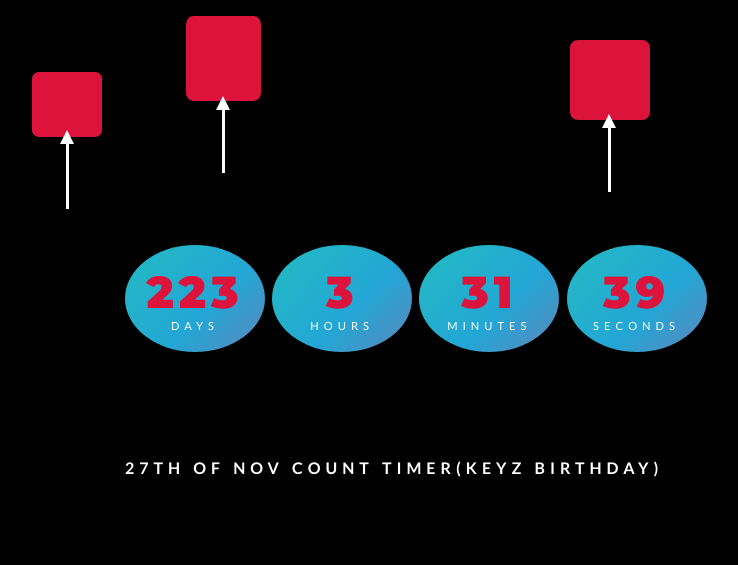
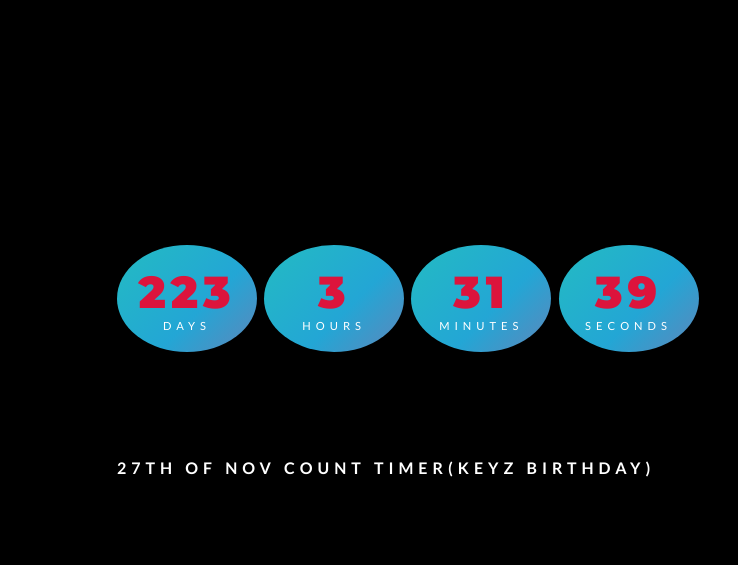
Before and after one commit to omololacrea8/Count-Timer, a plain HTML site: page index.html in a window 1280 px wide. Shown: the whole page, without its empty margins (198-936 px from the left). Drawn offline with Linux system fonts and the light colour scheme.

Commit message:
Update style.css

```diff
--- a/style.css
+++ b/style.css
@@ -1,20 +1,22 @@
 @import url('https://fonts.googleapis.com/css?family=Lato:400,700|Montserrat:900');
+
+
 
 body {
   display: grid;
-  place-items:center;
+  place-items: center;
   background:black;
-  height:100vh;
-  width:100vw;
-  text-align:center;
+  height: 100vh;
+
+
 }
 
 .container {
-  display:flex;
-  flex-wrap:wrap;
+  display: flex;
+  flex-wrap: wrap;
+  max-width:650px;
   margin: auto;
   overflow: hidden;
-  width: 650px;
   height: 480px;
 }
 
@@ -80,67 +82,12 @@ h1 {
   font-size: 4em;
 }
 
-.x {
-  position: absolute;
-  background: crimson;
-  height: 85px;
-  width: 75px;
-  left: 30%;
-  top: 2%;
-}
-  .bord {
-    border-bottom: 14px solid white;
-  }
-  .circle {
-    background: white;
-    border: 1px solid white;
-  }
 
-
-.y {
-  position: absolute;
-  background: crimson;
-  left: 18%;
-  top: 9%;
-  height: 65px;
-  width: 70px;
-}
-
-
-.z {
-  position: absolute;
-  background: crimson;
-  height: 80px;
-  width: 80px;
-  left: 60%;
-  top: 5%;
-
-}
 
 
 .balloon {
   border-radius: 10%;
   z-index: 2;
-}
-
-
-.bord {
-  position: absolute;
-  left: 40%;
-  bottom: -10%;
-  width: 0;
-  height: 0;
-  border-left: 7px solid transparent;
-  border-right: 7px solid transparent;
-}
-
-.circle {
-  position: absolute;
-  height: 70px;
-  width: 1px;
-  left: 48%;
-  top: 100%;
-  z-index: -1;
 }
 
 /* Default Style */
```
